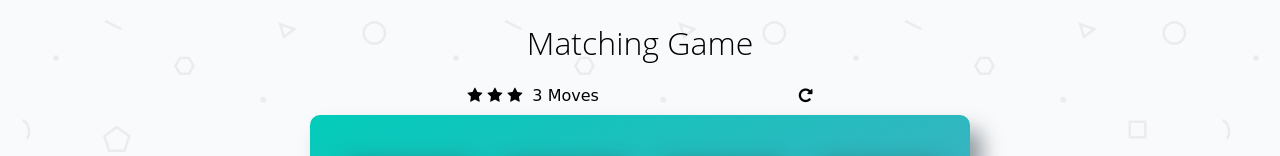
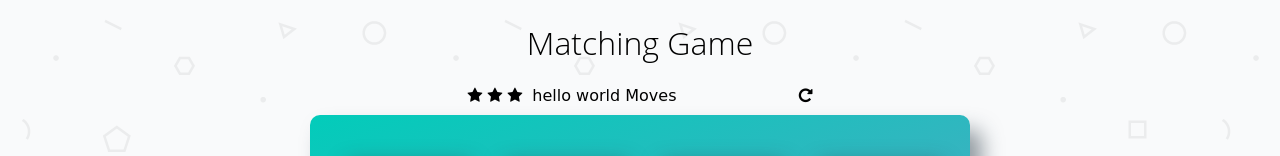
Before and after one commit to xumeishan0527/Udacity_project, a plain HTML site: page memory-game/index.html in a window 1280 px wide. Shown: the top 156 px of the page. Drawn offline with Linux system fonts and the light colour scheme; a web font is replaced by a local one.

Commit message:
代码调试2

```diff
--- a/memory-game/index.html
+++ b/memory-game/index.html
@@ -22,7 +22,7 @@
         		<li><i class="fa fa-star"></i></li>
         	</ul>
 
-        	<span class="moves">3</span> Moves
+        	<span class="moves">hello world</span> Moves
 
             <div class="restart">
         		<i class="fa fa-repeat"></i>
```
